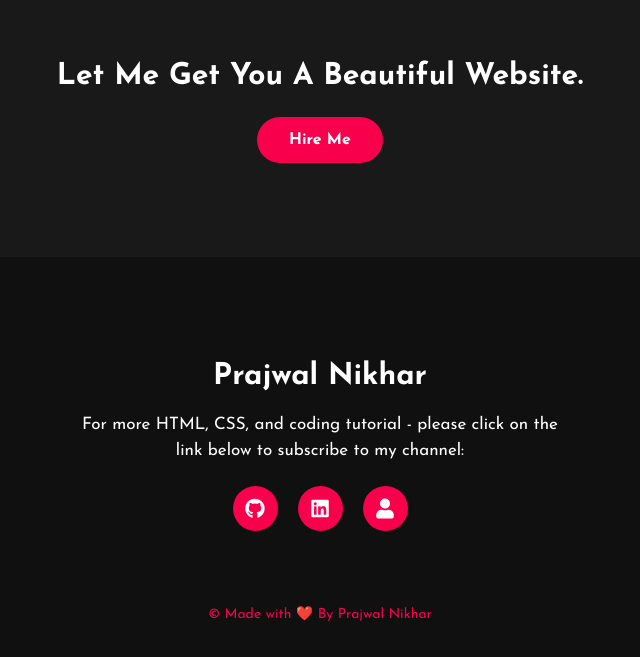
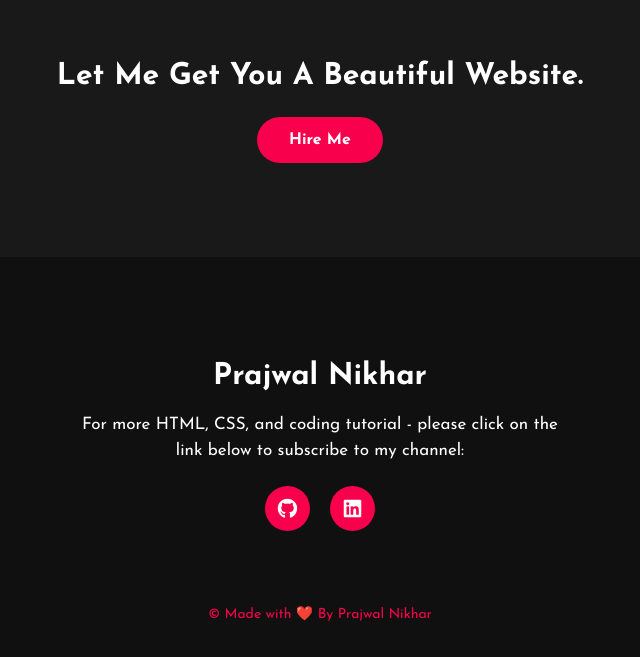
Before and after one commit to jjeerryyy28/Web-Development, a plain HTML site: page index.html in a window 1280 px wide. Shown: the part 2297-2954 px from the top of the page, without its empty margins (320-960 px from the left). Drawn offline with Linux system fonts and the light colour scheme.

Commit message:
Update index.html

```diff
--- a/index.html
+++ b/index.html
@@ -113,7 +113,7 @@
 		<div class="social">
 			<a href="https://github.com/jjeerryyy28"><i class="fab fa-github"></i></a>
 			<a href="https://www.linkedin.com/in/prajwalnikhar/"><i class="fab fa-linkedin"></i></a>
-			<a href="https://olympus.mygreatlearning.com/eportfolio"><i class="fas fa-user"></i></a>
+
 		</div>
 		<p class="end">&copy; Made with ❤️ By Prajwal Nikhar</p>
 	</footer>
```
